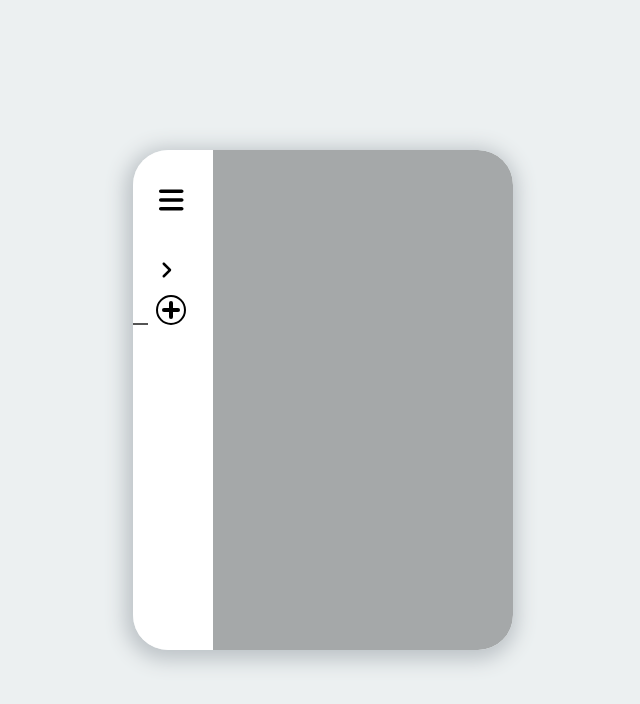
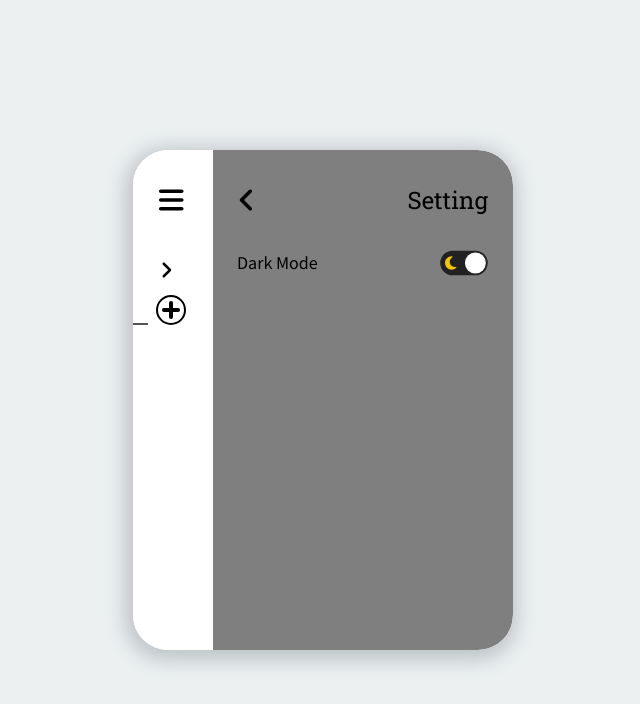
Before and after one commit to YuchanJung/todolist, a React (Create React App) app: page / in a window 1280 px wide. Both pictures are taken after a click on the icon 787 px from the left and 200 px from the top of the page. Shown: the top 704 px of the page, without its empty margins (317-957 px from the left). Built offline with nearby package versions, Linux system fonts and the light colour scheme.

Commit message:
update setting with dark mode, refactoring

```diff
--- a/src/components/Home/CreateToDo.tsx
+++ b/src/components/Home/CreateToDo.tsx
@@ -12,7 +12,6 @@ import {
 
 const Wrapper = styled.div`
   width: 90%;
-  margin-left: 5%;
   height: 50px;
   position: relative;
   span {
--- a/src/components/Home/Home.tsx
+++ b/src/components/Home/Home.tsx
@@ -31,15 +31,15 @@ const BiggerWrapper = styled.div`
   height: 500px;
   border-radius: 35px;
   box-shadow: -2px 4px 20px 6px ${(props) => props.theme.cardShadowColor};
+  background-color: ${(props) => props.theme.cardBgColor};
   overflow: hidden;
+  display: flex;
 `;
 
 const Wrapper = styled(motion.div)`
-  width: 380px;
+  min-width: 380px;
   height: 500px;
-  border-radius: 35px;
   background-color: ${(props) => props.theme.cardBgColor};
-  float: left;
 `;
 
 const Header = styled.header`
@@ -51,12 +51,17 @@ const Header = styled.header`
 `;
 
 const Title = styled.h1`
-  font-family: "Roboto Slab", serif;
   font-size: 36px;
   margin-left: 15px;
 `;
 
-const Contents = styled.div``;
+const Contents = styled.div`
+  width: 100%;
+  height: 330px;
+  display: flex;
+  flex-direction: column;
+  align-items: center;
+`;
 
 const wrapperVariants: Variants = {
   animate: (showingBar: boolean) => ({
--- a/src/components/Home/SelectDate.tsx
+++ b/src/components/Home/SelectDate.tsx
@@ -16,8 +16,8 @@ const Wrapper = styled.div`
   display: flex;
   align-items: center;
   justify-content: center;
+  width: 320px;
   height: 40px;
-  margin: 0px 30px;
   position: relative;
 `;
 
--- a/src/components/Setting/DarkModeButton.tsx
+++ b/src/components/Setting/DarkModeButton.tsx
@@ -3,10 +3,6 @@ import { faMoon, faSun } from "@fortawesome/free-solid-svg-icons";
 import styled from "styled-components";
 import { useRecoilState } from "recoil";
 import { isDarkState, ISDARK_KEY } from "../../atom";
-
-const Wrapper = styled.div`
-  margin-right: 10px;
-`;
 
 const Input = styled.input`
   opacity: 0;
@@ -27,7 +23,7 @@ const Label = styled.label`
   height: 26px;
   width: 50px;
   border-radius: 50px;
-  transform: scale(1.2);
+  transform: scale(0.95);
 `;
 
 const ToggleBall = styled.div`
@@ -50,7 +46,7 @@ function DarkModeButton() {
     });
   };
   return (
-    <Wrapper>
+    <>
       <Input
         type="checkbox"
         checked={isDark}
@@ -62,7 +58,7 @@ function DarkModeButton() {
         <FontAwesomeIcon icon={faSun} className="faSun" />
         <ToggleBall />
       </Label>
-    </Wrapper>
+    </>
   );
 }
 
--- a/src/components/Setting/Setting.tsx
+++ b/src/components/Setting/Setting.tsx
@@ -1,25 +1,23 @@
 import { motion, Variants } from "framer-motion";
-import { useSetRecoilState } from "recoil";
 import styled from "styled-components";
-import { showingBarState } from "../../atom";
 import Arrow from "../icons/Arrow";
+import DarkModeButton from "./DarkModeButton";
 
 const Wrapper = styled(motion.div)`
-  width: 300px;
+  min-width: 300px;
   height: 500px;
   border-radius: 35px;
-  background-color: rgba(0, 0, 0, 0.3);
-  margin-left: 80px;
+  background-color: rgba(0, 0, 0, 0.5);
 `;
 
 const wrapperVariants: Variants = {
   animate: {
-    x: 0,
+    x: -300,
     borderTopLeftRadius: 0,
     borderBottomLeftRadius: 0,
   },
   exit: {
-    x: 300,
+    x: 0,
   },
 };
 
@@ -29,21 +27,47 @@ const Header = styled.header`
   display: flex;
   justify-content: space-between;
   align-items: center;
+  padding: 5px 25px;
+`;
+
+const Title = styled.h1`
+  font-size: 24px;
+`;
+
+const Contents = styled.div`
+  width: 100%;
+  height: 330px;
+  display: flex;
+  flex-direction: column;
+  align-items: center;
+`;
+
+const SettingDarkMode = styled.div`
+  width: 100%;
+  padding: 0 8%;
+  display: flex;
+  justify-content: space-between;
+  align-items: center;
 `;
 
 function Setting() {
-  const setShowingBar = useSetRecoilState(showingBarState);
   return (
     <Wrapper
-      onClick={() => setShowingBar((prev) => !prev)}
       variants={wrapperVariants}
       animate="animate"
       exit="exit"
       transition={{ type: "tween", duration: 0.3 }}
     >
       <Header>
-        <Arrow direction={true} className="backHome"/>
+        <Arrow direction={true} className="backHome" />
+        <Title>Setting</Title>
       </Header>
+      <Contents>
+        <SettingDarkMode>
+          <span style={{ fontSize: 18 }}>Dark Mode</span>
+          <DarkModeButton />
+        </SettingDarkMode>
+      </Contents>
     </Wrapper>
   );
 }
--- a/src/components/icons/Arrow.tsx
+++ b/src/components/icons/Arrow.tsx
@@ -1,5 +1,7 @@
 import { faAngleLeft, faAngleRight } from "@fortawesome/free-solid-svg-icons";
 import { FontAwesomeIcon } from "@fortawesome/react-fontawesome";
+import { useSetRecoilState } from "recoil";
+import { showingBarState } from "../../atom";
 
 interface IArrowProps {
   direction: boolean;
@@ -7,8 +9,10 @@ interface IArrowProps {
 }
 
 function Arrow({ direction, className }: IArrowProps) {
+  const setShowingBar = useSetRecoilState(showingBarState);
   return (
     <FontAwesomeIcon
+      onClick={() => setShowingBar((prev) => !prev)}
       icon={direction ? faAngleLeft : faAngleRight}
       className={className}
     />
--- a/src/components/icons/Bars.tsx
+++ b/src/components/icons/Bars.tsx
@@ -9,7 +9,7 @@ function Bars() {
       <FontAwesomeIcon
         onClick={() => setShowingBar((prev) => !prev)}
         icon={faBars}
-        style={{ fontSize: 28, marginRight: 10 }}
+        className="bars"
       />
     );
 }
--- a/src/styles/globalStyle.tsx
+++ b/src/styles/globalStyle.tsx
@@ -59,6 +59,9 @@ body {
   color: ${(props) => props.theme.textColor};
   transition: 0.2s ease-in;
 }
+h1 {
+  font-family: "Roboto Slab", serif;
+}
 a {
   text-decoration: none;
   color: inherit;
--- a/src/styles/icon.css
+++ b/src/styles/icon.css
@@ -12,5 +12,10 @@
 }
 
 .backHome {
-    font-size: 36px;
+    font-size: 28px;
 }
+
+.bars {
+    font-size: 28px;
+    margin-right: 10px;
+}
```
